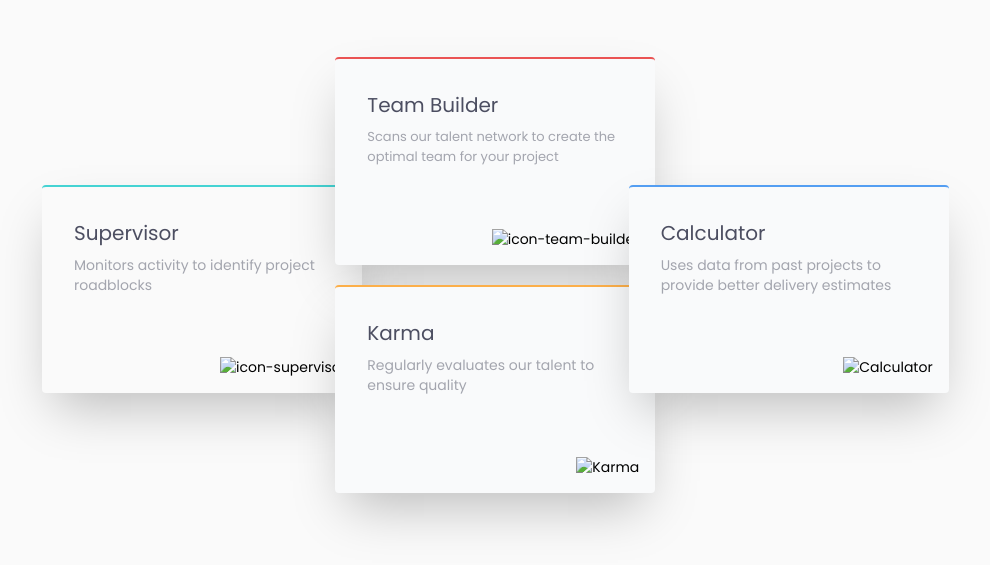
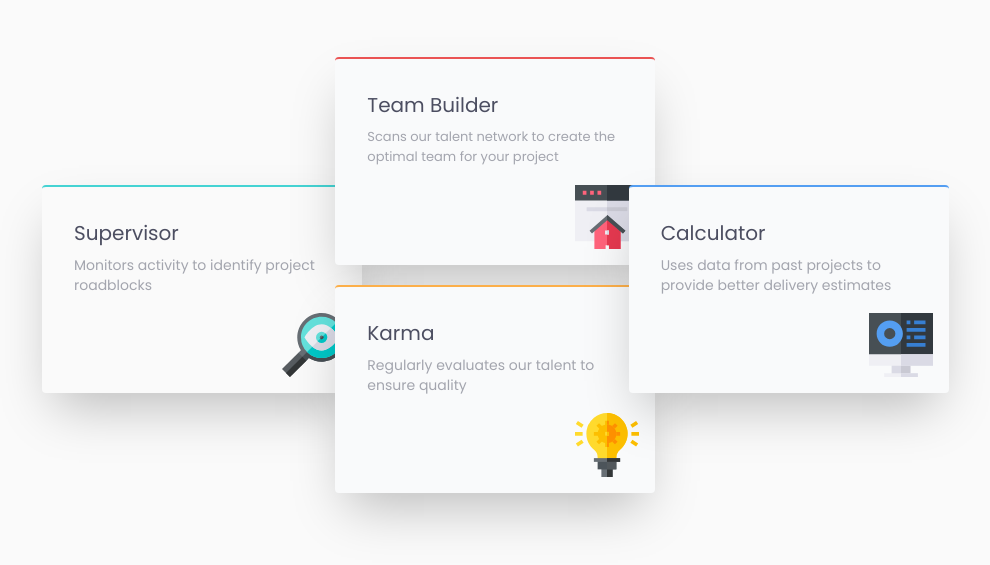
Before and after one commit to ShivkumarChougala/Four-card-feature-section, a website: page index.html in a window 1280 px wide. Shown: the part 235-800 px from the top of the page, without its empty margins (174-1164 px from the left). Drawn offline with Linux system fonts and the light colour scheme; the site is published under a folder, as on GitHub Pages, so addresses that start at the root find nothing.

Commit message:
Update index.html

```diff
--- a/index.html
+++ b/index.html
@@ -31,25 +31,25 @@
           <article class="w-80 h-52 p-8 border-t-2 border-Cyan shadow-2xl relative rounded   lg:row-start-2 lg:ml-20">
             <h3 class="text-xl text-Very_Dark_Blue">Supervisor</h3>
             <p class="text-xm  items-center  mt-2 text-Grayish_Blue">Monitors activity to identify project roadblocks</p>
-            <img src="/images/icon-supervisor.svg" alt="icon-supervisor" class="  absolute p-4 right-0 bottom-0">
+            <img src="./images/icon-supervisor.svg" alt="icon-supervisor" class="  absolute p-4 right-0 bottom-0">
           </article>
 
           <article class=" mt-5 bg-gray-50 w-80 h-52 p-8 border-t-2 border-Red shadow-2xl relative rounded lg:col-start-3 lg:-bottom-20">
             <h3 class="text-xl text-Very_Dark_Blue">Team Builder</h3>
             <p class="text-[13px]  items-center mt-2 text-Grayish_Blue">Scans our talent network to create the optimal team for your project</p>
-            <img src="/images/icon-team-builder.svg" alt="icon-team-builder "class="  absolute p-4 right-0 bottom-0">
+            <img src="./images/icon-team-builder.svg" alt="icon-team-builder "class="  absolute p-4 right-0 bottom-0">
           </article>
 
           <article class="mt-5 bg-gray-50 w-80 h-52 p-8 border-t-2 border-Orange shadow-2xl relative rounded lg:row-start-3 lg:col-start-3 lg:-mt-32">
             <h3 class="text-xl text-Very_Dark_Blue">Karma</h3>
             <p class="text-xm  items-center mt-2 text-Grayish_Blue">Regularly evaluates our talent to ensure quality</p>
-            <img src="/images/icon-karma.svg" alt="Karma" class="absolute p-4 right-0 bottom-0">
+            <img src="./images/icon-karma.svg" alt="Karma" class="absolute p-4 right-0 bottom-0">
           </article>
 
           <article class="mt-5 bg-gray-50 w-80 h-52 p-8 border-t-2 border-Blue shadow-2xl relative rounded lg:col-start-5 lg:row-start-2 lg:mt-0 lg:-ml-20">
             <h3 class="text-xl text-Very_Dark_Blue">Calculator</h3>
             <p class="text-xm  items-center mt-2 text-Grayish_Blue">Uses data from past projects to provide better delivery estimates</p>
-            <img src="/images/icon-calculator.svg" alt="Calculator" class=" absolute p-4 right-0 bottom-0">
+            <img src="./images/icon-calculator.svg" alt="Calculator" class=" absolute p-4 right-0 bottom-0">
           </article>
       </section>
 
```
